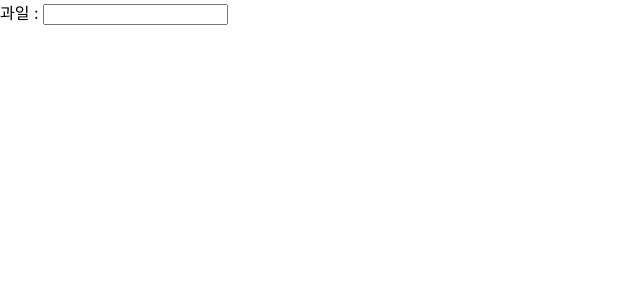
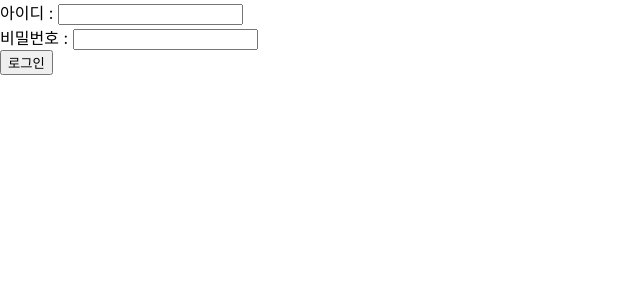
Before and after one commit to tjdwns335/React, a React (Create React App) app: page / in a window 1280 px wide. Shown: the top 300 px of the page, without its empty margins (0-640 px from the left). Built offline with nearby package versions, Linux system fonts and the light colour scheme.

Commit message:
1-13 state(2)

```diff
--- a/public/index.html
+++ b/public/index.html
@@ -1,4 +1,4 @@
-<!DOCTYPE html>
+<!-- <!DOCTYPE html> -->
 <html lang="en">
   <head>
     <meta charset="utf-8" />
--- a/src/App.jsx
+++ b/src/App.jsx
@@ -1,20 +1,39 @@
 import React, { useState } from 'react'
 
 function App() {
-  const [fruit, setFruit] = useState("");
+  const [id, setId] = useState("");
+  const [password, setPassword] = useState("");
+
+  // id가 필드가 변경될 경우
+  const onIdChangeHandler = (event) => {
+    setId(event.target.value);
+  }
+  // Password가 필드가 변경될 경우
+  const onPasswordChangeHandler = (event) => {
+    setPassword(event.target.value);
+  }
 
   return (
     <div>
-      과일 : <input
-        value={fruit}
-        onChange={function (event) {
-          // console.log(event.target.value);
-          setFruit(event.target.value);
-        }}
+      아이디 : <input
+        type="text"
+        value={id}
+        onChange={onIdChangeHandler}
       />
-      <br /><br />
-      {fruit}
-    </div>
+      <br />
+      비밀번호 : <input
+        type="password"
+        value={password}
+        onChange={onPasswordChangeHandler}
+      />
+      <br />
+      <button onClick={function () {
+        password.map()
+        alert(`고개님이 입력하신 아이디는  ${id}  이며, 비밀번호는 ${password} 입니다.`);
+        setId('');
+        setPassword('');
+      }}>로그인</button>
+    </div >
   );
 }
 
```
